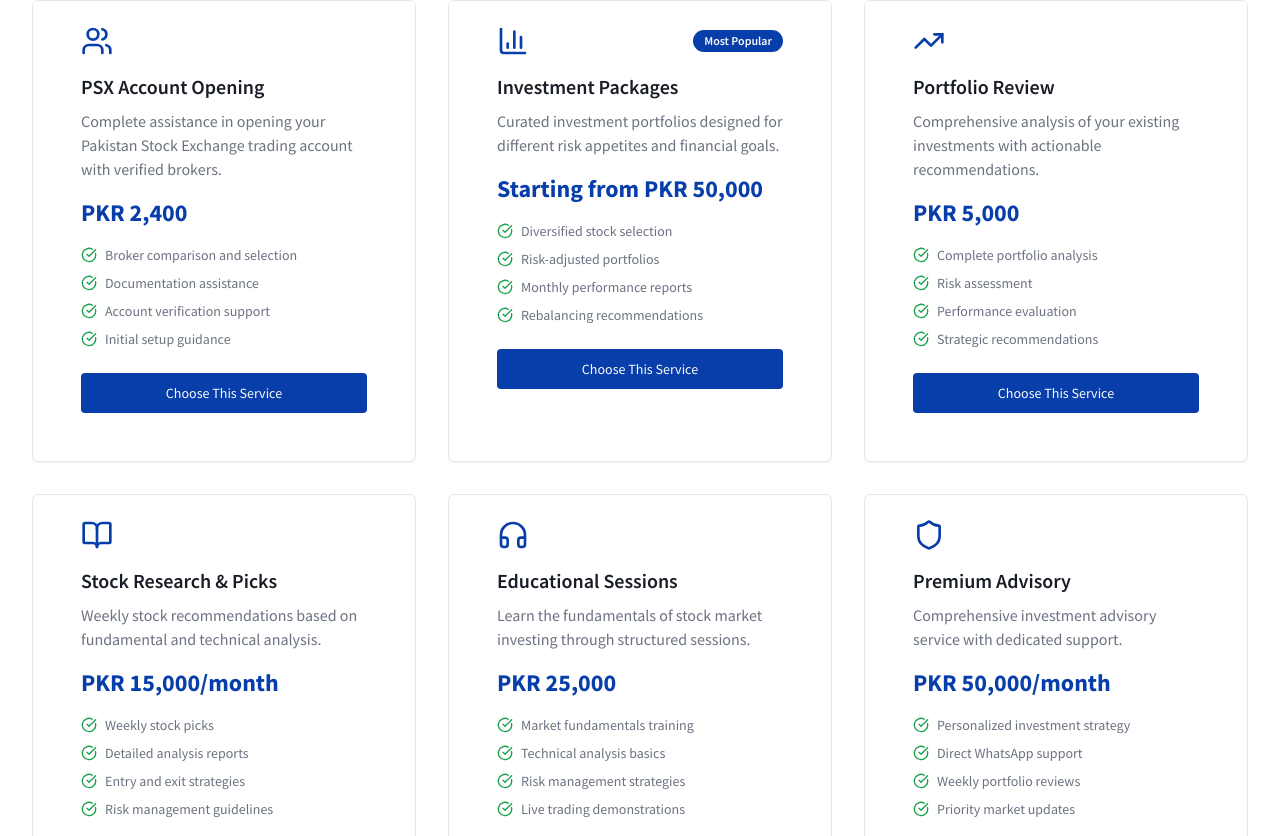
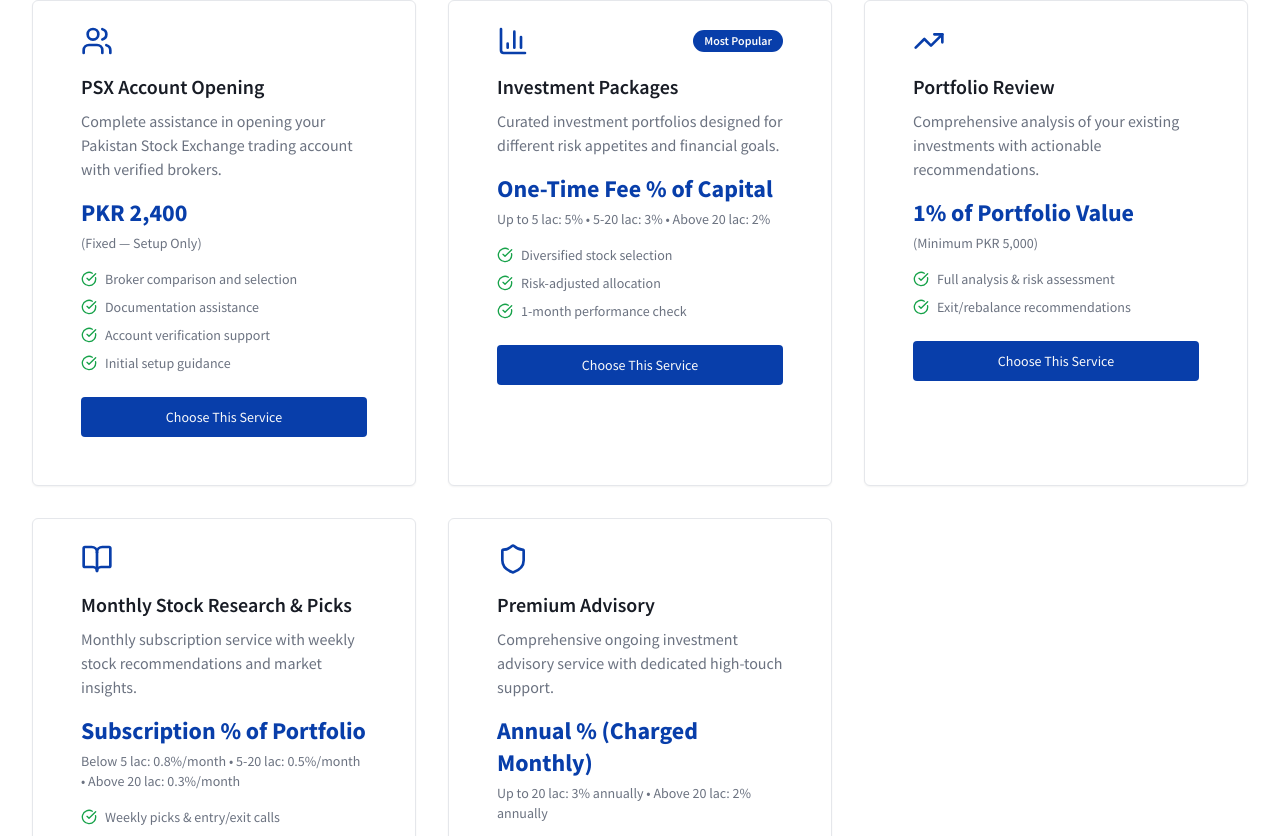
Before and after one commit to furqan-debug/InvestingSparkle, a React (Vite) app: page /services in a window 1280 px wide. Shown: the part 584-1420 px from the top of the page. Built offline with nearby package versions, Linux system fonts and the light colour scheme.

Commit message:
Update Services Page Content
Updated the Services page with new pricing details for various investment services, including percentage-based fees and fixed charges.

```diff
--- a/src/pages/Services.tsx
+++ b/src/pages/Services.tsx
@@ -9,42 +9,40 @@ const Services = () => {
     title: "PSX Account Opening",
     description: "Complete assistance in opening your Pakistan Stock Exchange trading account with verified brokers.",
     price: "PKR 2,400",
+    subtext: "(Fixed — Setup Only)",
     features: ["Broker comparison and selection", "Documentation assistance", "Account verification support", "Initial setup guidance"],
     icon: Users,
     popular: false
   }, {
     title: "Investment Packages",
     description: "Curated investment portfolios designed for different risk appetites and financial goals.",
-    price: "Starting from PKR 50,000",
-    features: ["Diversified stock selection", "Risk-adjusted portfolios", "Monthly performance reports", "Rebalancing recommendations"],
+    price: "One-Time Fee % of Capital",
+    subtext: "Up to 5 lac: 5% • 5-20 lac: 3% • Above 20 lac: 2%",
+    features: ["Diversified stock selection", "Risk-adjusted allocation", "1-month performance check"],
     icon: BarChart3,
     popular: true
   }, {
     title: "Portfolio Review",
     description: "Comprehensive analysis of your existing investments with actionable recommendations.",
-    price: "PKR 5,000",
-    features: ["Complete portfolio analysis", "Risk assessment", "Performance evaluation", "Strategic recommendations"],
+    price: "1% of Portfolio Value",
+    subtext: "(Minimum PKR 5,000)",
+    features: ["Full analysis & risk assessment", "Exit/rebalance recommendations"],
     icon: TrendingUp,
     popular: false
   }, {
-    title: "Stock Research & Picks",
-    description: "Weekly stock recommendations based on fundamental and technical analysis.",
-    price: "PKR 15,000/month",
-    features: ["Weekly stock picks", "Detailed analysis reports", "Entry and exit strategies", "Risk management guidelines"],
+    title: "Monthly Stock Research & Picks",
+    description: "Monthly subscription service with weekly stock recommendations and market insights.",
+    price: "Subscription % of Portfolio",
+    subtext: "Below 5 lac: 0.8%/month • 5-20 lac: 0.5%/month • Above 20 lac: 0.3%/month",
+    features: ["Weekly picks & entry/exit calls", "Market trend alerts"],
     icon: BookOpen,
     popular: false
   }, {
-    title: "Educational Sessions",
-    description: "Learn the fundamentals of stock market investing through structured sessions.",
-    price: "PKR 25,000",
-    features: ["Market fundamentals training", "Technical analysis basics", "Risk management strategies", "Live trading demonstrations"],
-    icon: HeadphonesIcon,
-    popular: false
-  }, {
     title: "Premium Advisory",
-    description: "Comprehensive investment advisory service with dedicated support.",
-    price: "PKR 50,000/month",
-    features: ["Personalized investment strategy", "Direct WhatsApp support", "Weekly portfolio reviews", "Priority market updates"],
+    description: "Comprehensive ongoing investment advisory service with dedicated high-touch support.",
+    price: "Annual % (Charged Monthly)",
+    subtext: "Up to 20 lac: 3% annually • Above 20 lac: 2% annually",
+    features: ["Personalised strategy", "Direct WhatsApp support", "Weekly portfolio reviews", "Priority alerts"],
     icon: Shield,
     popular: false
   }];
@@ -113,6 +111,7 @@ I would like to know more about this service and how to get started.`;
 
                   <div className="mb-4">
                     <p className="text-2xl font-bold text-primary">{service.price}</p>
+                    {service.subtext && <p className="text-sm text-muted-foreground mt-1">{service.subtext}</p>}
                   </div>
 
                   <ul className="space-y-2 mb-6">
```
